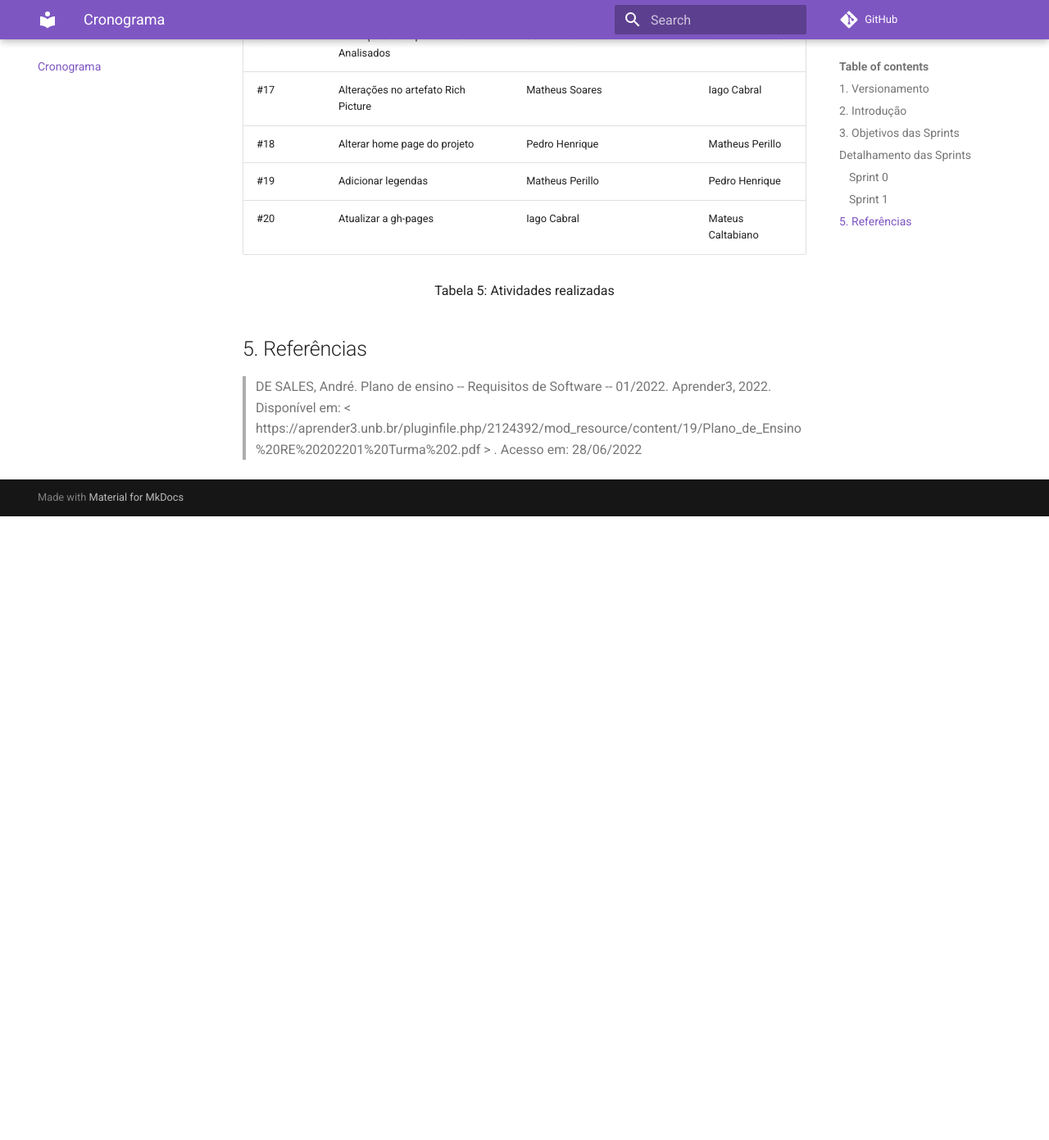
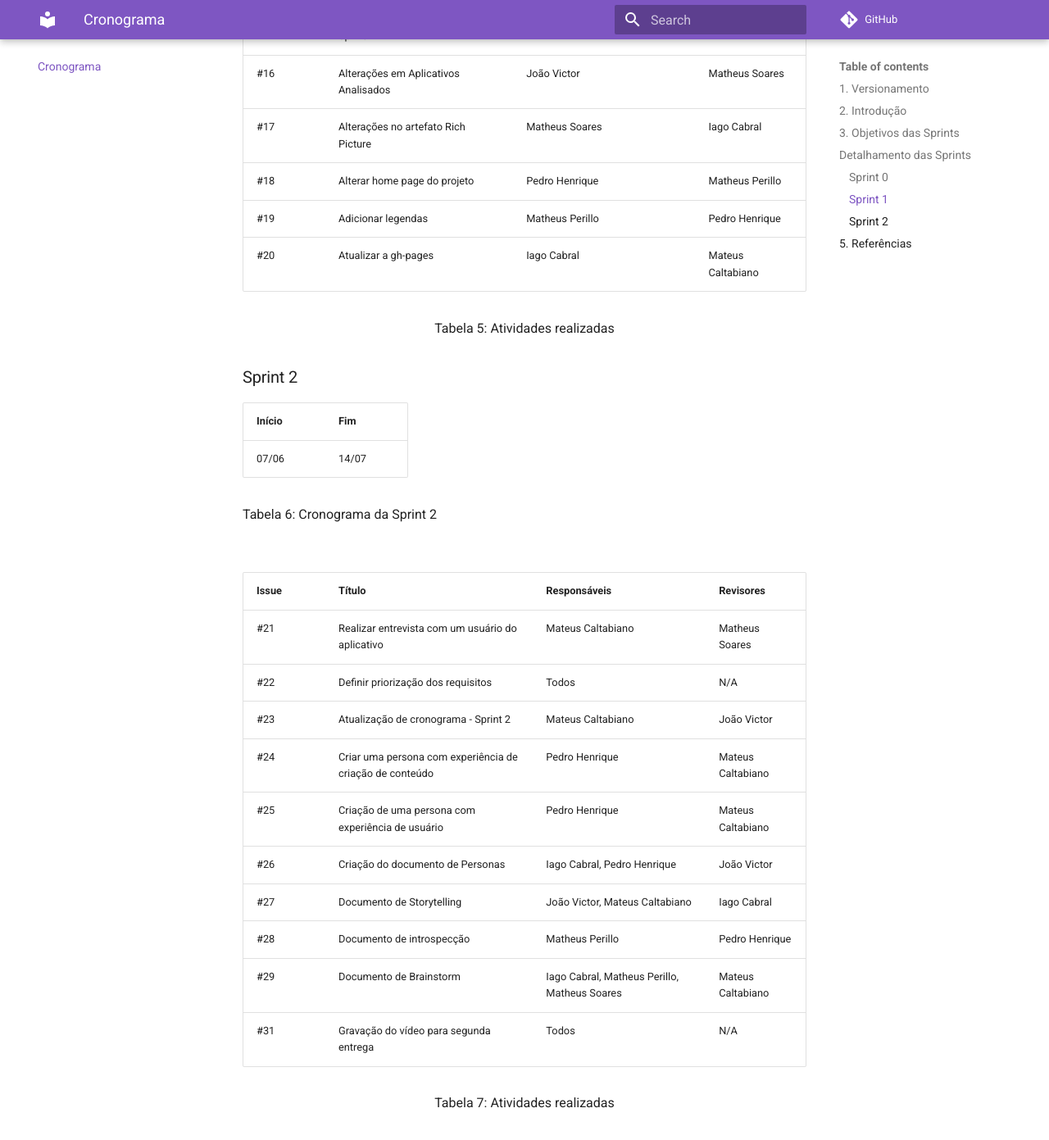
Before and after one commit to Requisitos-de-Software/2022.1-TikTok, an MkDocs documentation site: the page built from docs/cronograma.md, in a window 1280 px wide and 1400 px high, scrolled down 2814 px. Shown: the top 1391 px of the window at 82% size. Built offline with MkDocs 1.6.1 and Material for MkDocs 9.7.7, drawn with Linux system fonts in a browser that asks for light colours; comment, search, counter and statistics services are not loaded; before the commit the page ends 3444 px from its top, so only the background shows below that; some of the changed text lies outside the part shown.

Commit message:
#23 - Atualização de cronograma - Sprint 2

```diff
--- a/docs/cronograma.md
+++ b/docs/cronograma.md
@@ -8,7 +8,8 @@
 |  1.0   | Mateus Caltabiano | Abertura do documento de cronograma |
 |  1.1   | Mateus Caltabiano | Adição do detalhamento da Sprint 0  |
 |  1.2   | Mateus Caltabiano | Adição do detalhamento da Sprint 1  |
-|  1.3   | Matheus Perillo | Adição de legendas nas tabelas  |
+| 1.2.1  | Matheus Perillo   | Adição de legendas nas tabelas      |
+|  1.3   | Mateus Caltabiano | Adição do detalhamento da Sprint 2  |
 
 ## 2. Introdução
 
@@ -89,5 +90,31 @@
 <p>Tabela 5: Atividades realizadas</p>
 </div>
 
+### Sprint 2
+
+| Início | Fim   |
+| ------ | ----- |
+| 07/06  | 14/07 |
+
+<p>Tabela 6: Cronograma da Sprint 2 </p>
+<br>
+
+| Issue | Título                                                   | Responsáveis                                 | Revisores         |
+| ----- | -------------------------------------------------------- | -------------------------------------------- | ----------------- |
+| #21   | Realizar entrevista com um usuário do aplicativo         | Mateus Caltabiano                            | Matheus Soares    |
+| #22   | Definir priorização dos requisitos                       | Todos                                        | N/A               |
+| #23   | Atualização de cronograma - Sprint 2                     | Mateus Caltabiano                            | João Victor       |
+| #24   | Criar uma persona com experiência de criação de conteúdo | Pedro Henrique                               | Mateus Caltabiano |
+| #25   | Criação de uma persona com experiência de usuário        | Pedro Henrique                               | Mateus Caltabiano |
+| #26   | Criação do documento de Personas                         | Iago Cabral, Pedro Henrique                  | João Victor       |
+| #27   | Documento de Storytelling                                | João Victor, Mateus Caltabiano               | Iago Cabral       |
+| #28   | Documento de introspecção                                | Matheus Perillo                              | Pedro Henrique    |
+| #29   | Documento de Brainstorm                                  | Iago Cabral, Matheus Perillo, Matheus Soares | Mateus Caltabiano |
+| #31   | Gravação do vídeo para segunda entrega                   | Todos                                        | N/A               |
+
+<div style="text-align: center">
+<p>Tabela 7: Atividades realizadas</p>
+</div>
+
 ## 5. Referências
 >DE SALES, André. Plano de ensino -- Requisitos de Software -- 01/2022. Aprender3, 2022. Disponível em: < https://aprender3.unb.br/pluginfile.php/2124392/mod_resource/content/19/Plano_de_Ensino%20RE%20202201%20Turma%202.pdf > . Acesso em: 28/06/2022
```
